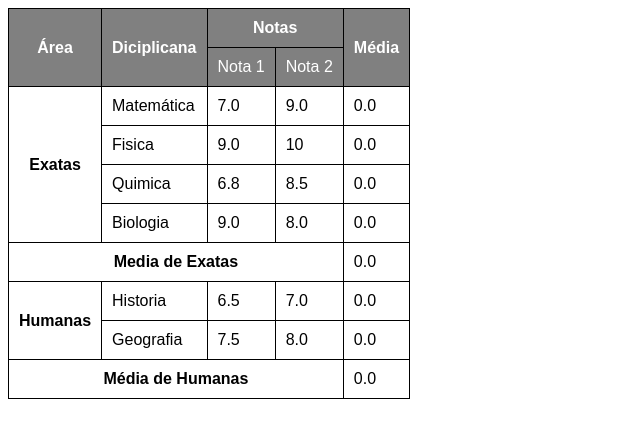
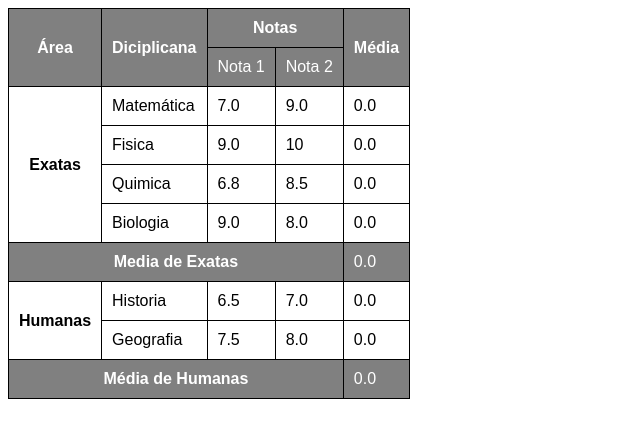
Before and after one commit to Gustavonunesmelo/html-css, a plain HTML site: page desafios/d014/d014.html in a window 1280 px wide. Shown: the whole page, without its empty margins (0-640 px from the left). Drawn offline with Linux system fonts and the light colour scheme.

Commit message:
fim do desafio

```diff
--- a/desafios/d014/d014.html
+++ b/desafios/d014/d014.html
@@ -21,6 +21,11 @@
         th, td {
             border: 1px solid black;
             padding: 10px
+        }
+
+        .media {
+            background-color: gray;
+            color: white;
         }
     </style>
 </head>
@@ -66,8 +71,8 @@
                 <td>0.0</td>
             </tr>
             <tr>
-                <th colspan="4" scope="col">Media de Exatas</th>
-                <td>0.0</td>
+                <th colspan="4" scope="col" class="media">Media de Exatas</th>
+                <td class="media">0.0</td>
             </tr>
             <tr>
                 <th rowspan="3" scope="colgroup">Humanas</th>
@@ -85,8 +90,8 @@
                 <td>0.0</td>
             </tr>
             <tr>
-                <th colspan="4" scope="col">Média de Humanas</th>
-                <td>0.0</td>
+                <th colspan="4" scope="col" class="media">Média de Humanas</th>
+                <td class="media">0.0</td>
             </tr>
         </tbody>
     </table>
```
Also changed, not shown: exercicios/ex023/tabela004.html (added, +11 -0 lines).
